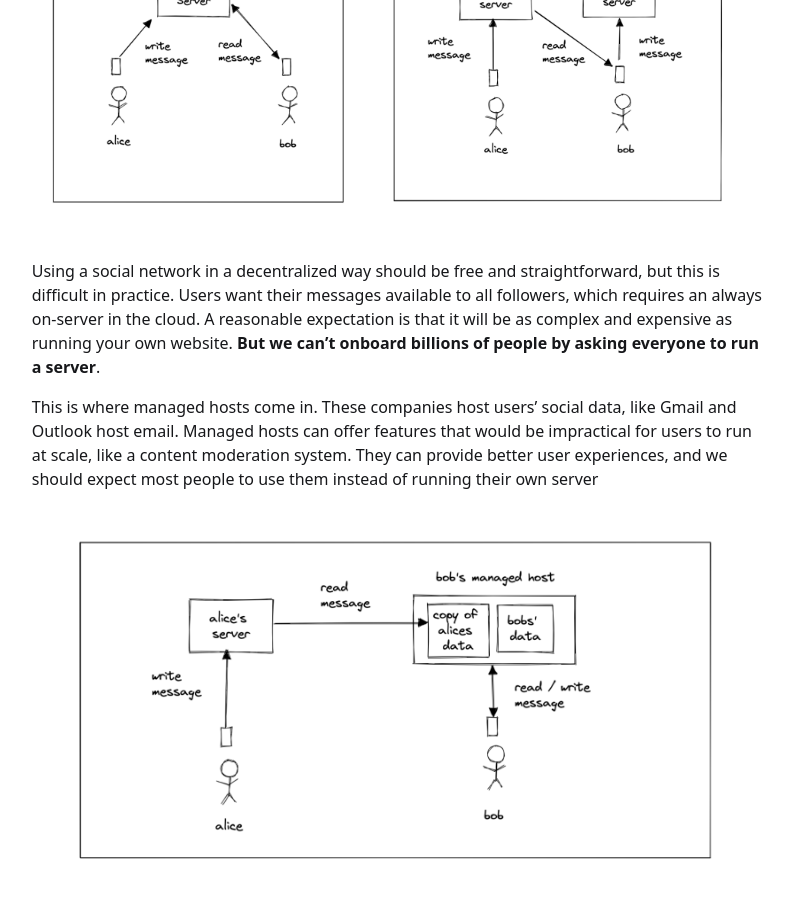
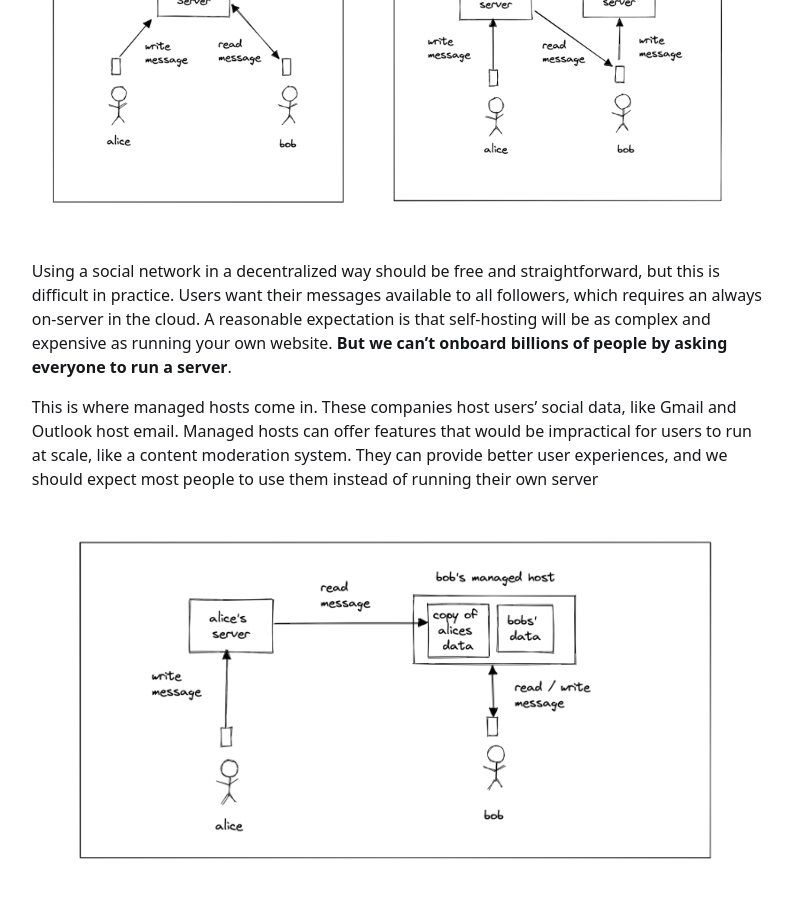
Before and after one commit to varunsrin/varunsrin.github.io, a Jekyll site: the page built from _posts/2022-01-11-sufficient-decentralization-for-social-networks.md, in a window 1280 px wide and 900 px high, scrolled down 1702 px. Shown: the whole window, without its empty margins (321-1113 px from the left). Built offline with Jekyll 4.4.1, drawn with Linux system fonts in a browser that asks for light colours.

Commit message:
fix: minor edits

```diff
--- a/_posts/2022-01-11-sufficient-decentralization-for-social-networks.md
+++ b/_posts/2022-01-11-sufficient-decentralization-for-social-networks.md
@@ -26,11 +26,11 @@ We’ve spilled a lot of ink over decentralizing social networks, but most users
 
 ### Scaling Networks
 
-Social networks are a series of messages passed between users through a centralized server. An easy way to decrease centralization is to remove the need for a centralized server. Users could choose any server they like to store their messages and sign each one with a public/private key pair [^1]. The public key becomes a unique identifier for the user, and the messages are tamper-proof.
+Social networks are a series of messages passed between users through a centralized server. An easy way to decrease centralization is to remove the need for a centralized server. Users could choose any server they like to store their messages and sign each one with a public/private key pair[^1]. The public key becomes a unique identifier for the user, and the messages are tamper-proof.
 
 {% include image.html name="simple_hosts.png" %}
 
-Using a social network in a decentralized way should be free and straightforward, but this is difficult in practice. Users want their messages available to all followers, which requires an always on-server in the cloud. A reasonable expectation is that it will be as complex and expensive as running your own website. **But we can’t onboard billions of people by asking everyone to run a server**.
+Using a social network in a decentralized way should be free and straightforward, but this is difficult in practice. Users want their messages available to all followers, which requires an always on-server in the cloud. A reasonable expectation is that self-hosting will be as complex and expensive as running your own website. **But we can’t onboard billions of people by asking everyone to run a server**.
 
 This is where managed hosts come in. These companies host users' social data, like Gmail and Outlook host email. Managed hosts can offer features that would be impractical for users to run at scale, like a content moderation system. They can provide better user experiences, and we should expect most people to use them instead of running their own server
 
```
